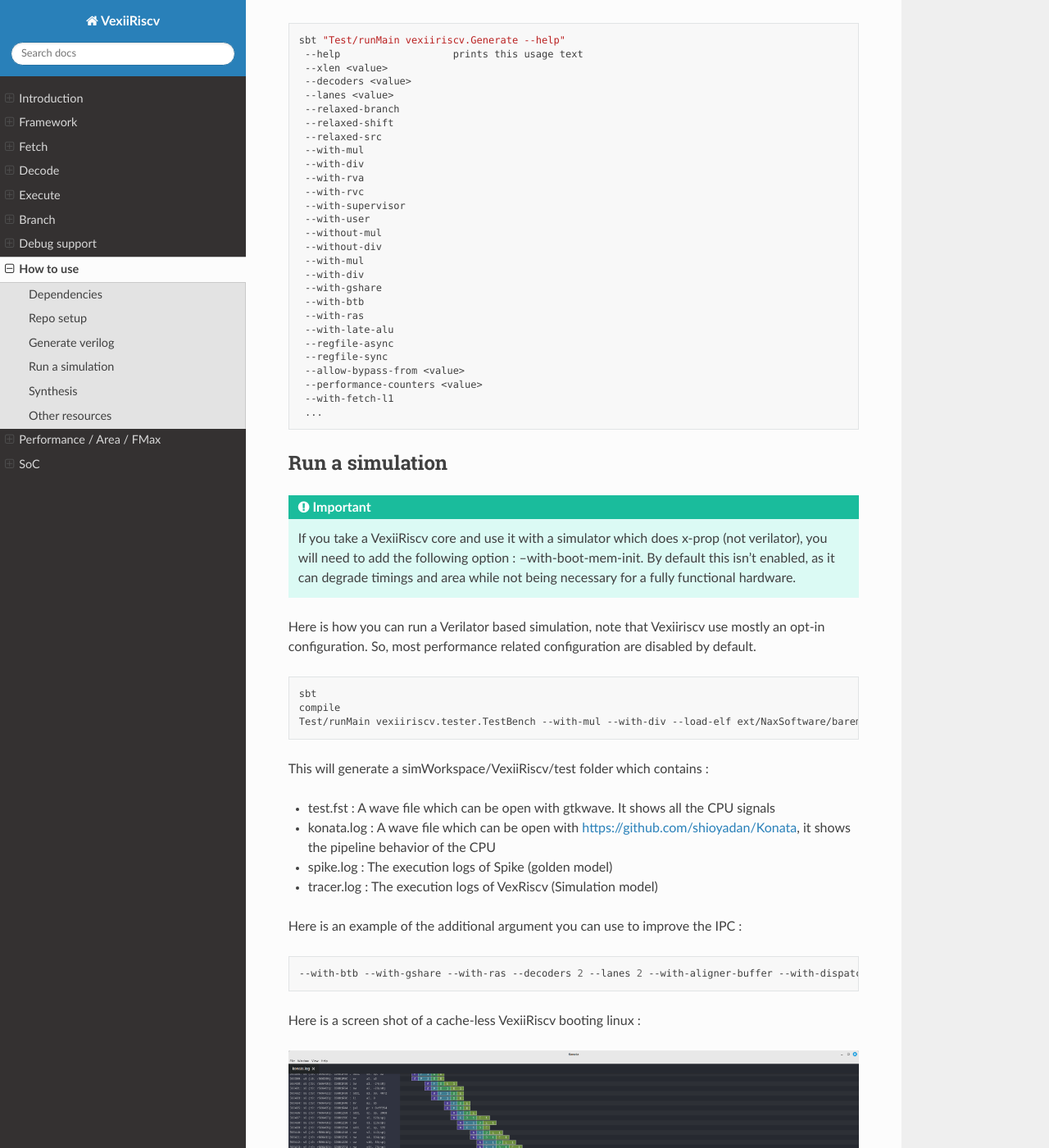
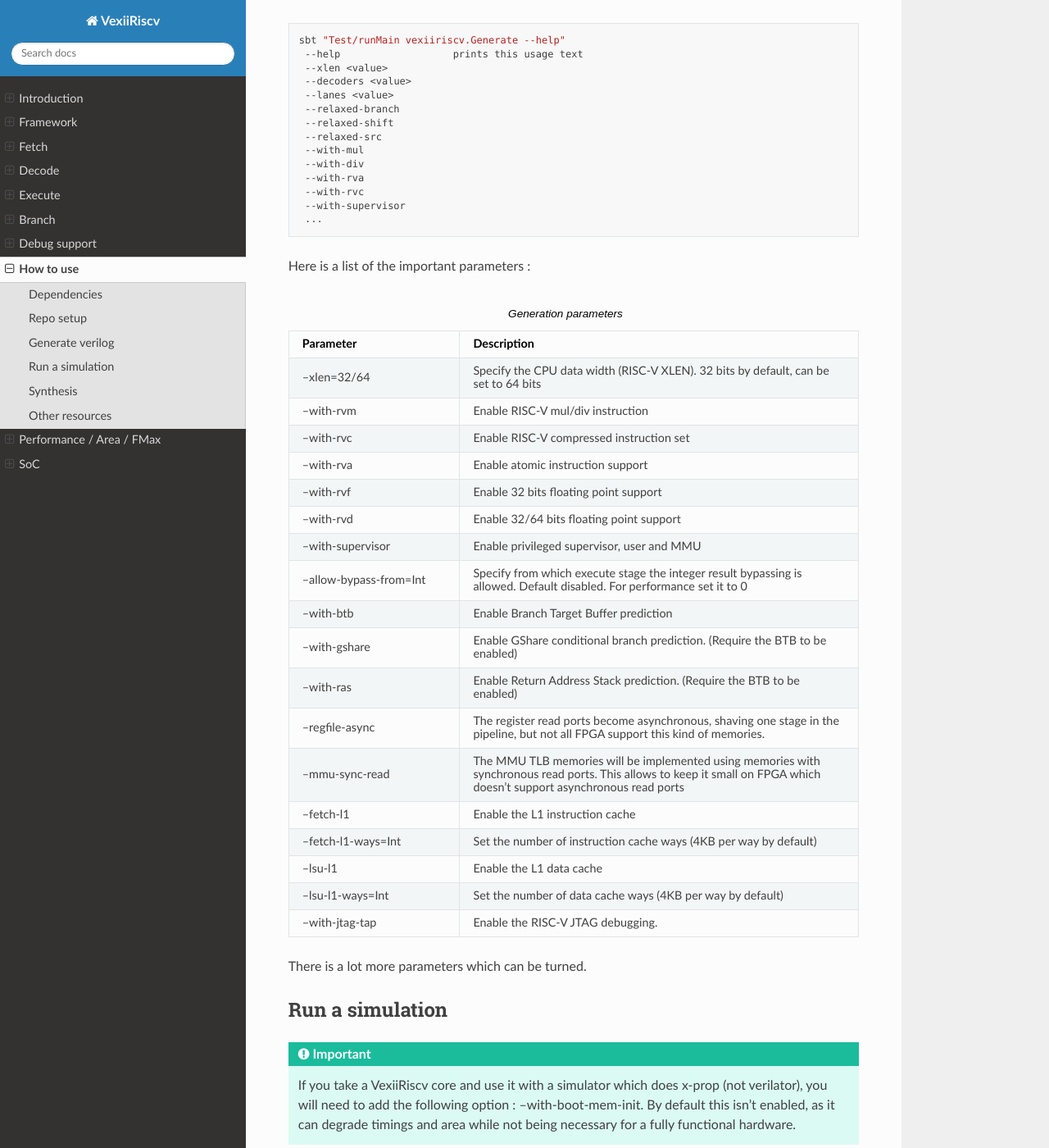
Before and after one commit to SpinalHDL/VexiiRiscv-RTD, a Sphinx documentation site: the page built from source/VexiiRiscv/HowToUse/index.rst, in a window 1280 px wide and 1400 px high, scrolled down 1760 px. Shown: the whole window at 82% size. Built offline with Sphinx 7.4.7 and the Read the Docs theme 3.1.0, drawn with Linux system fonts in a browser that asks for light colours; some of the changed text lies outside the part shown.

Commit message:
Document a few VexiiRiscv generation parameters

```diff
--- a/source/VexiiRiscv/HowToUse/index.rst
+++ b/source/VexiiRiscv/HowToUse/index.rst
@@ -45,14 +45,7 @@
     make
     sudo make install
 
-    # Getting a RISC-V toolchain (optional)
-    version=riscv64-unknown-elf-gcc-8.3.0-2019.08.0-x86_64-linux-ubuntu14
-    wget -O riscv64-unknown-elf-gcc.tar.gz riscv https://static.dev.sifive.com/dev-tools/$version.tar.gz
-    tar -xzvf riscv64-unknown-elf-gcc.tar.gz
-    sudo mv $version /opt/riscv
-    echo 'export PATH=/opt/riscv/bin:$PATH' >> ~/.bashrc
-
-    # RVLS / Spike dependencies
+    # RVLS / Spike dependencies (optional, for simulations)
     sudo apt-get install device-tree-compiler libboost-all-dev
     # Install ELFIO, used to load elf file in the sim
     git clone https://github.com/serge1/ELFIO.git
@@ -60,6 +53,14 @@
     git checkout d251da09a07dff40af0b63b8f6c8ae71d2d1938d # Avoid C++17
     sudo cp -R elfio /usr/include
     cd .. && rm -rf ELFIO
+
+    # Getting a RISC-V toolchain (optional, if you want to compile RISC-V software)
+    version=riscv64-unknown-elf-gcc-8.3.0-2019.08.0-x86_64-linux-ubuntu14
+    wget -O riscv64-unknown-elf-gcc.tar.gz riscv https://static.dev.sifive.com/dev-tools/$version.tar.gz
+    tar -xzvf riscv64-unknown-elf-gcc.tar.gz
+    sudo mv $version /opt/riscv
+    echo 'export PATH=/opt/riscv/bin:$PATH' >> ~/.bashrc
+
 
 Repo setup
 ----------------
@@ -108,21 +109,54 @@
      --with-rva
      --with-rvc
      --with-supervisor
-     --with-user
-     --without-mul
-     --without-div
-     --with-mul
-     --with-div
-     --with-gshare
-     --with-btb
-     --with-ras
-     --with-late-alu
-     --regfile-async
-     --regfile-sync
-     --allow-bypass-from <value>
-     --performance-counters <value>
-     --with-fetch-l1
      ...
+
+Here is a list of the important parameters :
+
+.. list-table:: Generation parameters
+   :widths: 30 70
+   :header-rows: 1
+
+   * - Parameter
+     - Description
+   * - --xlen=32/64
+     - Specify the CPU data width (RISC-V XLEN). 32 bits by default, can be set to 64 bits
+   * - --with-rvm
+     - Enable RISC-V mul/div instruction
+   * - --with-rvc
+     - Enable RISC-V compressed instruction set
+   * - --with-rva
+     - Enable atomic instruction support
+   * - --with-rvf
+     - Enable 32 bits floating point support
+   * - --with-rvd
+     - Enable 32/64 bits floating point support
+   * - --with-supervisor
+     - Enable privileged supervisor, user and MMU
+   * - --allow-bypass-from=Int
+     - Specify from which execute stage the integer result bypassing is allowed. Default disabled. For performance set it to 0
+   * - --with-btb
+     - Enable Branch Target Buffer prediction
+   * - --with-gshare
+     - Enable GShare conditional branch prediction. (Require the BTB to be enabled)
+   * - --with-ras
+     - Enable Return Address Stack prediction. (Require the BTB to be enabled)
+   * - --regfile-async
+     - The register read ports become asynchronous, shaving one stage in the pipeline, but not all FPGA support this kind of memories.
+   * - --mmu-sync-read
+     - The MMU TLB memories will be implemented using memories with synchronous read ports. This allows to keep it small on FPGA which doesn't support asynchronous read ports
+   * - --fetch-l1
+     - Enable the L1 instruction cache
+   * - --fetch-l1-ways=Int
+     - Set the number of instruction cache ways (4KB per way by default)
+   * - --lsu-l1
+     - Enable the L1 data cache
+   * - --lsu-l1-ways=Int
+     - Set the number of data cache ways (4KB per way by default)
+   * - --with-jtag-tap
+     - Enable the RISC-V JTAG debugging.
+
+There is a lot more parameters which can be turned.
 
 .. _simulation:
 
@@ -185,4 +219,4 @@
 There a few other ways to start using VexiiRiscv :
 
 - Trough the MicroSoc reference design, a little microcontroller for FPGA (:ref:`microsoc`)
-- Through Litex, a tool to build SoC ((:ref:`litex`))
+- Through Litex, a tool to build SoC w(:ref:`litex`)
```
Also changed, not shown: other parts of source/VexiiRiscv/HowToUse/index.rst (+1 -1 lines).
